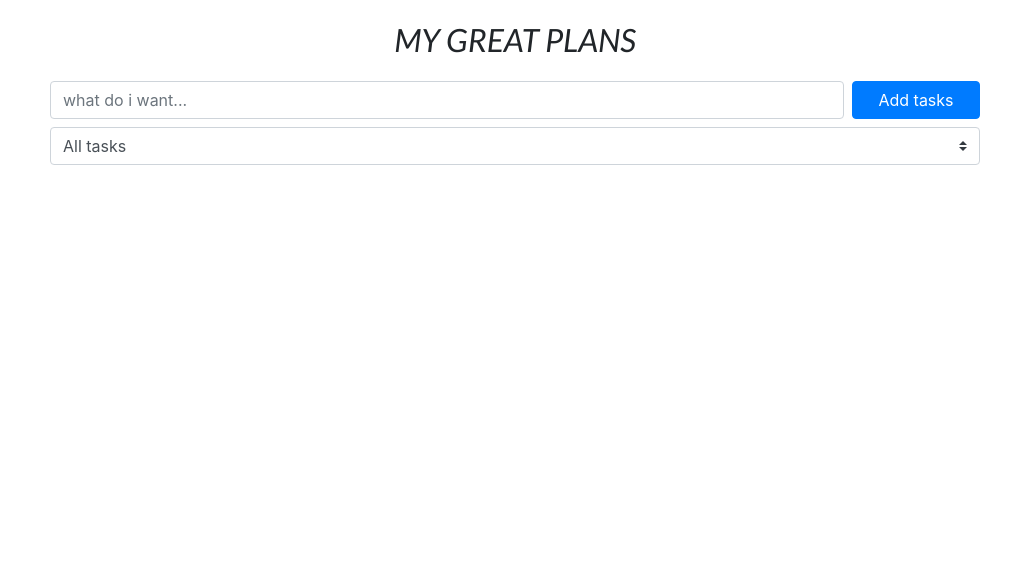
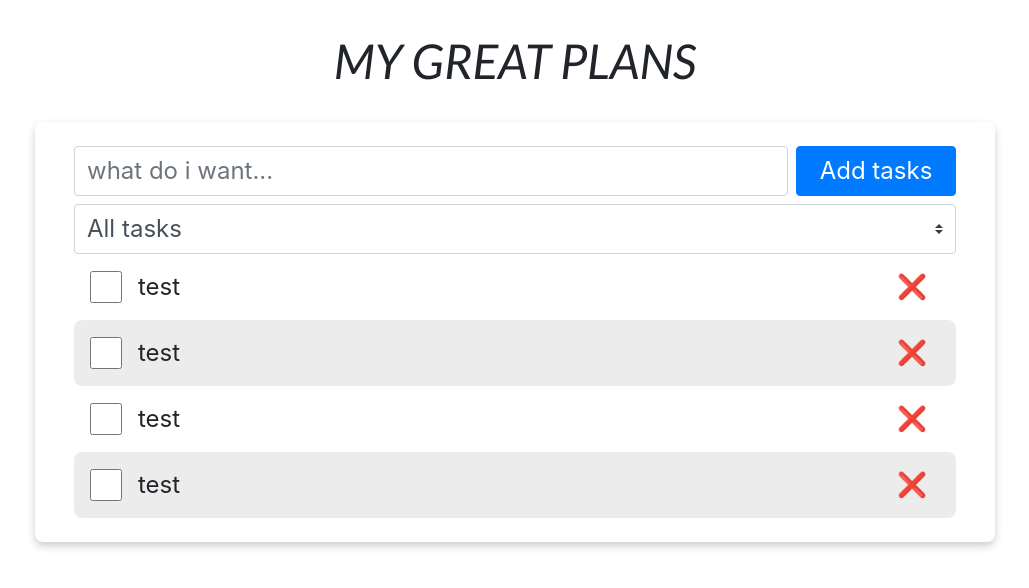
Before and after one commit to pa-artem/ToDo, a website built with Parcel: page src/index.html in a window 1280 px wide. Shown: the whole page, without its empty margins (125-1154 px from the left). Built offline with nearby package versions, Linux system fonts and the light colour scheme.

Commit message:
Add task items

```diff
--- a/src/js/todo.js
+++ b/src/js/todo.js
@@ -1,3 +1,32 @@
-"use strict";
+'use strict';
 
 import 'normalize.css';
+
+function taskHtml(text, onDelete, onChecked) {
+  const root = document.createElement('div');
+  root.classList.add('task');
+
+  const checkbox = document.createElement('input');
+  checkbox.type = 'checkbox';
+  checkbox.addEventListener('click', onChecked);
+  root.appendChild(checkbox);
+
+  const taskText = document.createElement('span');
+  taskText.classList.add('task-text');
+  taskText.textContent = text;
+  root.appendChild(taskText);
+
+  const deleteButton = document.createElement('button');
+  deleteButton.classList.add('delete-button', 'btn');
+  deleteButton.addEventListener('click', onDelete);
+  deleteButton.textContent = '❌';
+  root.appendChild(deleteButton);
+
+  return root;
+}
+
+const tasksList = document.querySelector('.list');
+tasksList.appendChild(taskHtml('test'));
+tasksList.appendChild(taskHtml('test'));
+tasksList.appendChild(taskHtml('test'));
+tasksList.appendChild(taskHtml('test'));
--- a/src/styles/styles.css
+++ b/src/styles/styles.css
@@ -1,3 +1,14 @@
+body {
+    font-size: 1.5rem;
+    padding: 0 1rem;
+}
+
+input,
+select,
+button {
+    font-size: inherit !important;
+}
+
 h1 {
     text-align: center;
     font-family: Lato, Arial, sans-serif;
@@ -7,6 +18,9 @@ h1 {
 .wrap {
     max-width: 60rem;
     margin: 0 auto;
+    padding: 1.5rem;
+    box-shadow: 0 0.25rem 0.5rem rgba(0 0 0 / .2);
+    border-radius: 0.5rem;
 }
 
 .chooseTasks {
@@ -19,7 +33,7 @@ h1 {
         grid-template-areas:
             "input add"
             "filter filter";
-        grid-template-columns: 1fr 8rem;
+        grid-template-columns: 1fr 10rem;
     }
 
     input.field {
@@ -34,3 +48,24 @@ h1 {
         grid-area: filter;
     }
 }
+
+.task {
+    display: flex;
+    align-items: center;
+    gap: 1rem;
+    padding: 0.5rem 1rem;
+    border-radius: 0.5rem;
+}
+
+.task:nth-child(2n) {
+    background-color: rgba(0 0 0 / .075);
+}
+
+.task-text {
+    flex: 1;
+}
+
+.task input[type="checkbox"] {
+    width: 2rem;
+    height: 2rem;
+}
```
